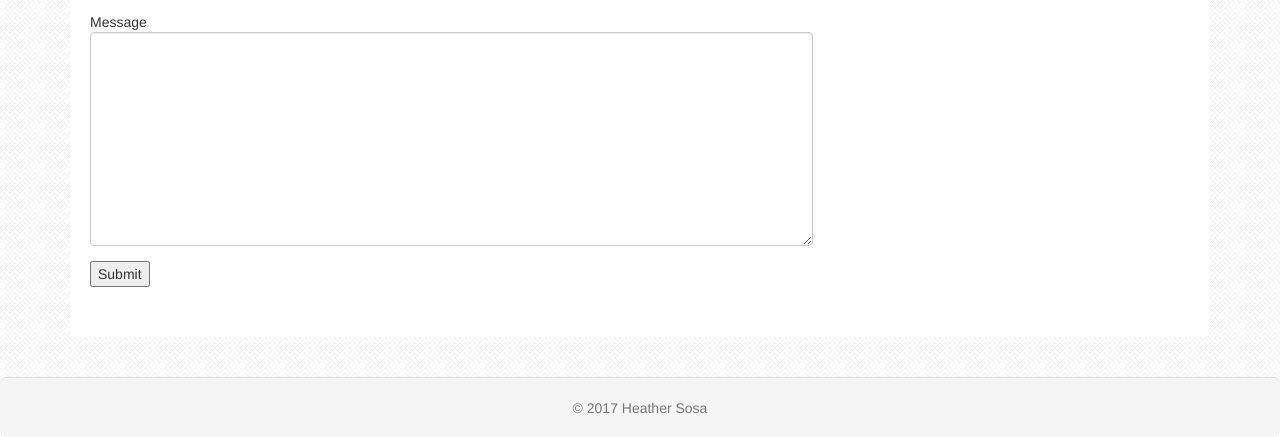
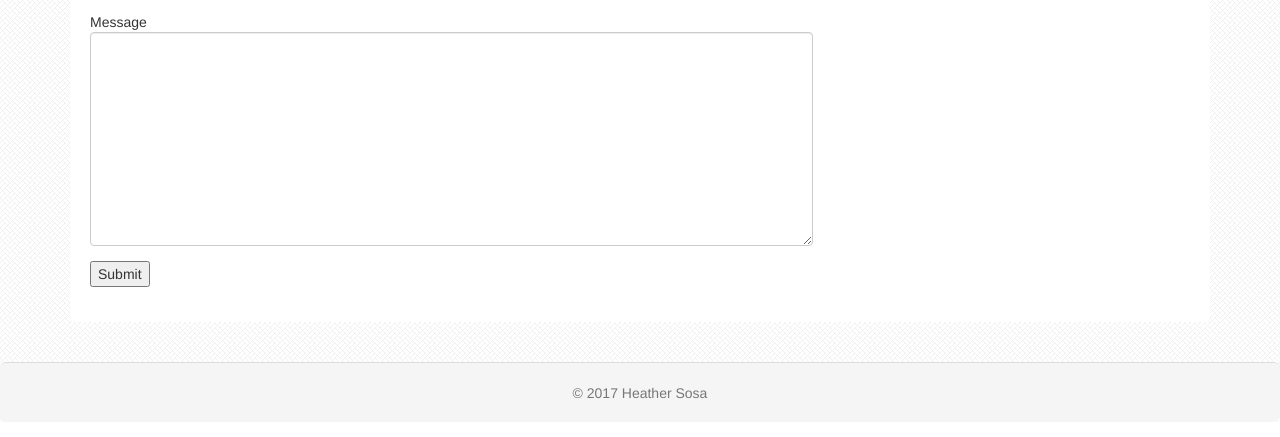
Before and after one commit to Heatherly/Bootstrap-Portfolio, a plain HTML site: page contact.html in a window 1280 px wide. Shown: the part 537-974 px from the top of the page. Drawn offline with nearby package versions, Linux system fonts and the light colour scheme.

Commit message:
fixing padding on contact form

```diff
--- a/assets/css/style.css
+++ b/assets/css/style.css
@@ -87,10 +87,6 @@ p:after {
 	font-size: 16px;
 }
 
-#contactForm {
-	padding-bottom: 30px;
-}
-
 /*ASIDE/PANEL STYLING*/
 
 .icon {
--- a/contact.html
+++ b/contact.html
@@ -79,7 +79,7 @@
 				 		<p>Message<br>
 				 		<textarea name="message" rows="10" cols="78" class="form-control">
 				 		</textarea></p></div>
-				 		<input type="submit" name="Submit" id="submitBtn">
+				 		<div class="form-group"><input type="submit" name="Submit" id="submitBtn"></div>
 				 	</form>
 			</div>
 
```
